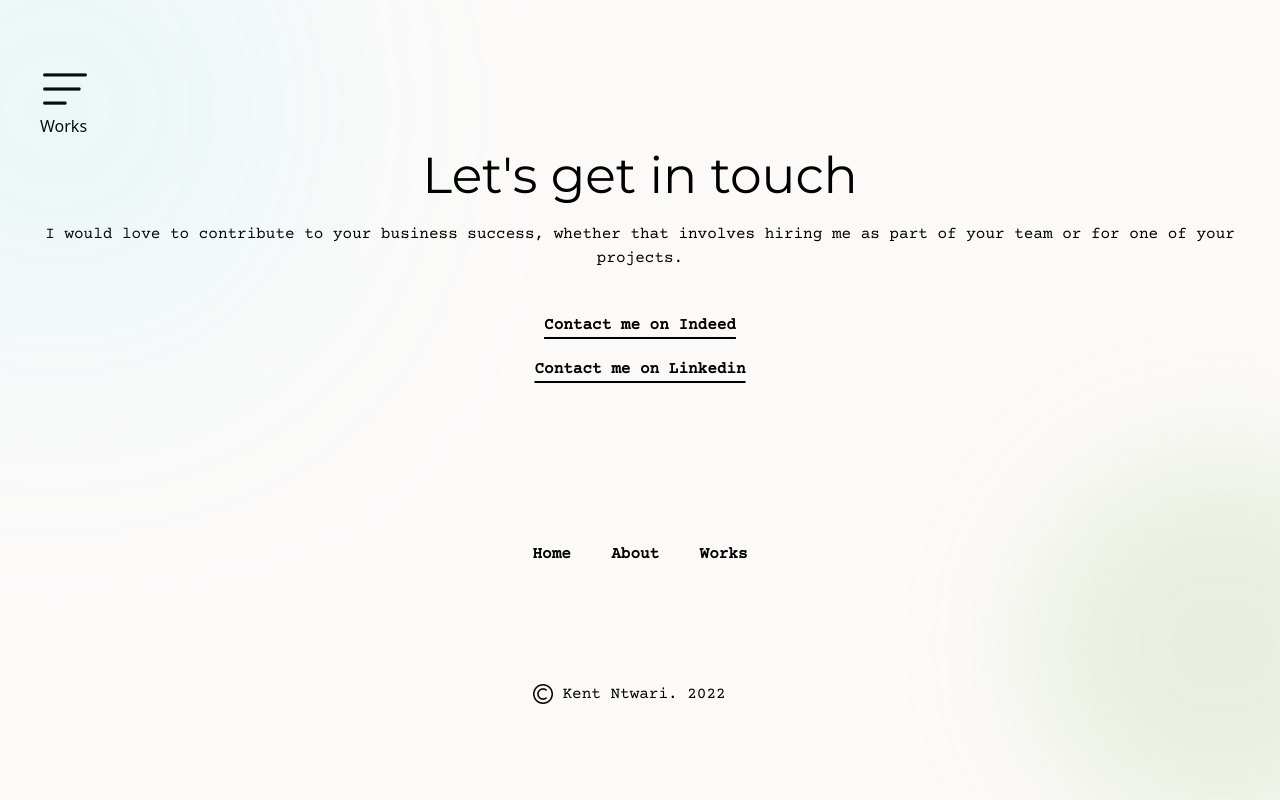
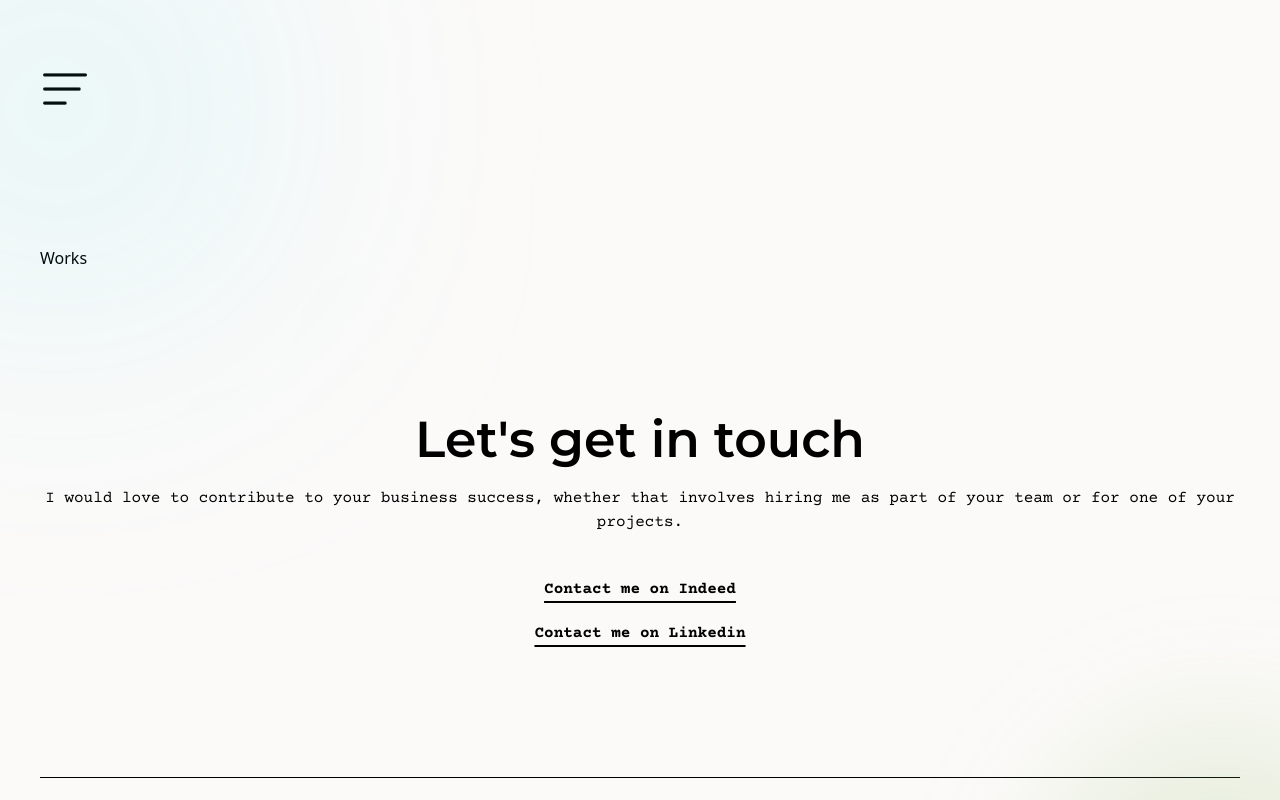
Before and after one commit to kentntwari/portfolio-2022, a React (Create React App) app: page /works in a window 1280 px wide. Shown: the top 800 px of the page. Built offline with nearby package versions, Linux system fonts and the light colour scheme.

Commit message:
google fonts added

```diff
--- a/package.json
+++ b/package.json
@@ -3,6 +3,7 @@
   "version": "0.1.0",
   "private": true,
   "dependencies": {
+    "@sanity/client": "^3.0.6",
     "@testing-library/jest-dom": "^5.16.2",
     "@testing-library/react": "^12.1.2",
     "@testing-library/user-event": "^13.5.0",
--- a/public/index.html
+++ b/public/index.html
@@ -10,8 +10,10 @@
     <link rel="preconnect" href="https://fonts.gstatic.com" crossorigin />
     <link rel="preconnect" href="https://fonts.googleapis.com" />
     <link rel="preconnect" href="https://fonts.gstatic.com" crossorigin />
+    <link rel="preconnect" href="https://fonts.googleapis.com" />
+    <link rel="preconnect" href="https://fonts.gstatic.com" crossorigin />
     <link
-      href="https://fonts.googleapis.com/css2?family=Courier+Prime&family=Montserrat:wght@400;600&display=swap"
+      href="https://fonts.googleapis.com/css2?family=Courier+Prime:wght@400;700&family=Montserrat:wght@400;600&display=swap"
       rel="stylesheet"
     />
     <link rel="apple-touch-icon" href="%PUBLIC_URL%/logo192.png" />
--- a/src/client.js
+++ b/src/client.js
@@ -1,6 +1,11 @@
-import sanityClient from '@sanity/client';
+const sanityClient = require('@sanity/client');
 
-export default sanityClient({
+const client = sanityClient({
   projectId: 'hniiaphy',
   dataset: 'production',
+  apiVersion: '2022-02-11',
+  // token: 'sanity-auth-token',
+  useCdn: true,
 });
+
+export default client;
--- a/src/index.css
+++ b/src/index.css
@@ -12,23 +12,23 @@ body {
   }
 
   h2 {
-    @apply text-3xl font-display;
+    @apply text-[2.25rem] md:text-3xl font-display font-semibold;
   }
 
   h3 {
-    @apply text-2xl font-display;
+    @apply text-2xl font-display font-semibold;
   }
 
   h4 {
-    @apply text-xl font-display;
+    @apply text-[1.313rem] md:text-xl font-display font-semibold;
   }
 
   h5 {
-    @apply text-lg font-display;
+    @apply text-lg font-display font-semibold;
   }
 
   h6 {
-    @apply text-medium font-display;
+    @apply text-medium font-display font-semibold;
   }
 
   .major {
--- a/tailwind.config.js
+++ b/tailwind.config.js
@@ -20,6 +20,9 @@ module.exports = {
       white: {
         full: colors.white,
         site: '#fcfaf9',
+      },
+      black: {
+        full: colors.black,
       },
       blue: {
         full: colors.blue,
@@ -44,7 +47,11 @@ module.exports = {
         100: '#ff49a0',
       },
     },
-    extend: {},
+    extend: {
+      spacing: {
+        33: '8.25rem',
+      },
+    },
   },
   plugins: [],
 };
```
Also changed, not shown: src/utilities/images/blobs/blob-1.svg (renamed from src/utilities/images/blobs/blob (1).svg), 1 other file (tests, documents, lock files or other folders).
